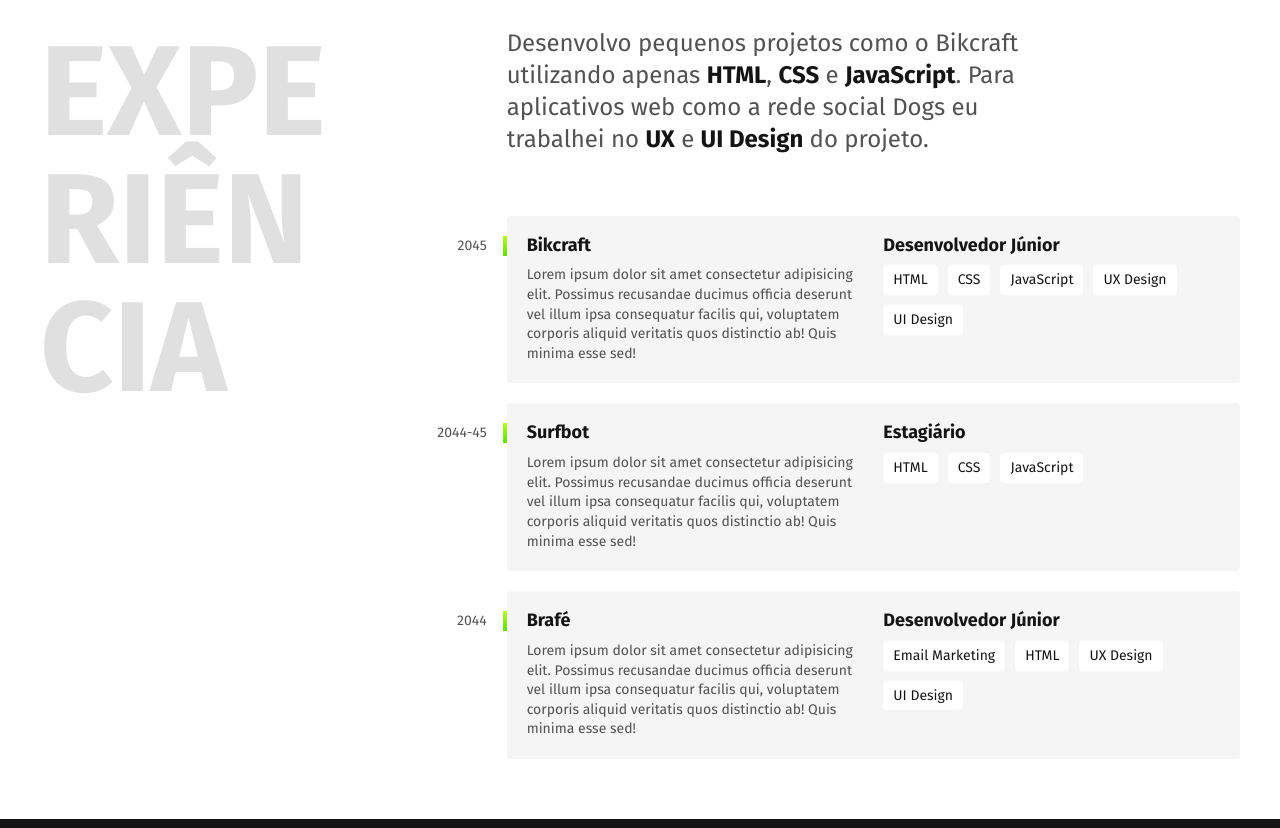
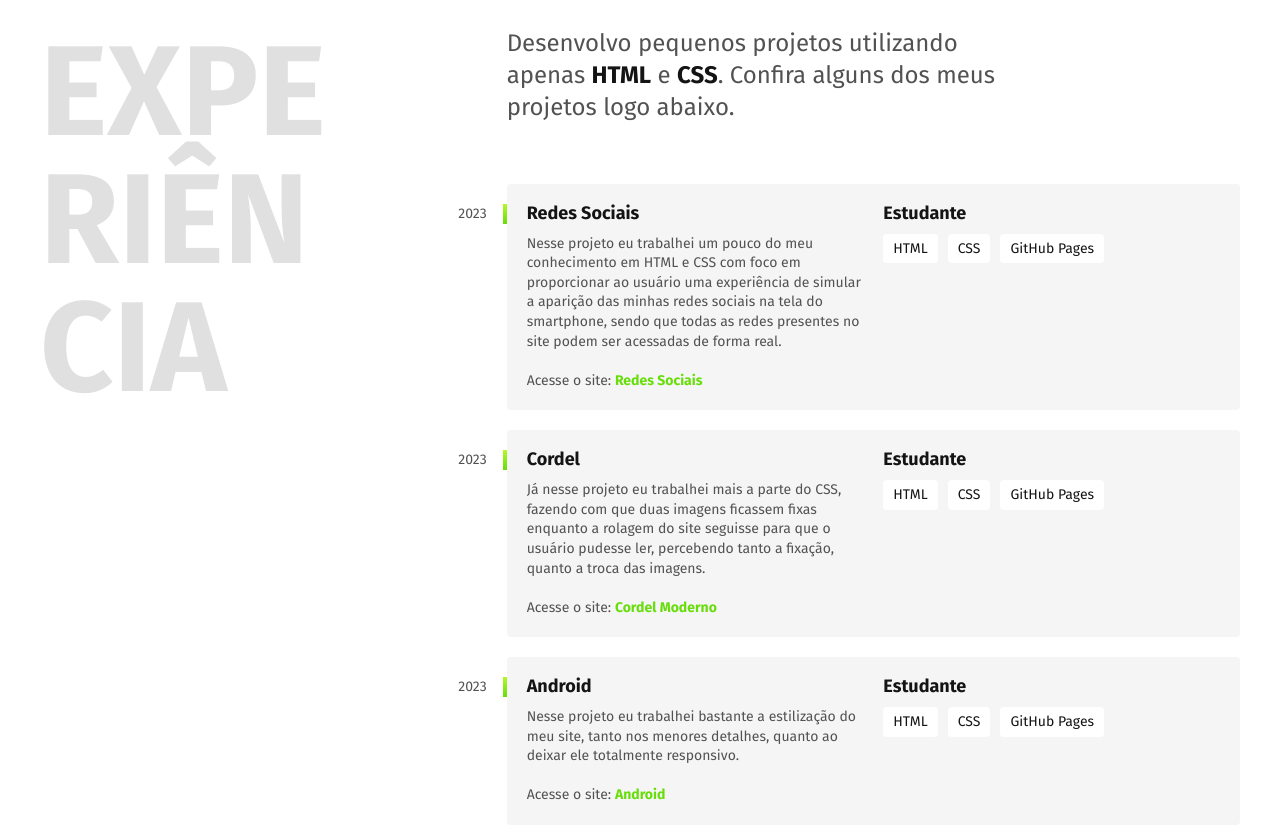
Before and after one commit to brcsilveira/brcsilveira.github.io, a plain HTML site: page index.html in a window 1280 px wide. Shown: the part 560-1388 px from the top of the page. Drawn offline with Linux system fonts and the light colour scheme.

Commit message:
Experiência

```diff
--- a/css/experiencia.css
+++ b/css/experiencia.css
@@ -67,6 +67,12 @@
   color: #525252;
 }
 
+.empresa-texto a {
+  text-decoration: none;
+  color: #67dd0a;
+  font-weight: bold;
+}
+
 .empresa-habilidade {
   display: flex;
   flex-wrap: wrap;
--- a/index.html
+++ b/index.html
@@ -36,47 +36,53 @@
   <section class="experiencia" id="experiencia" aria-label="Experiência">
     <h2 class="subtitulo">Experiência</h2>
     <div>
-      <p class="experiencia-texto">Desenvolvo pequenos projetos como o Bikcraft utilizando apenas <strong>HTML</strong>, <strong>CSS</strong> e <strong>JavaScript</strong>. Para aplicativos web como a rede social Dogs eu trabalhei no <strong>UX</strong> e <strong>UI Design</strong> do projeto.</p>
+      <p class="experiencia-texto">Desenvolvo pequenos projetos utilizando apenas <strong>HTML</strong> e <strong>CSS</strong><!--<strong>JavaScript</strong>-->. Confira alguns dos meus projetos logo abaixo.
 
       <div class="empresa">
-        <span class="empresa-ano">2045</span>
-        <h3 class="empresa-titulo">Bikcraft</h3>
-        <span class="empresa-titulo">Desenvolvedor Júnior</span>
-        <p class="empresa-texto">Lorem ipsum dolor sit amet consectetur adipisicing elit. Possimus recusandae ducimus officia deserunt vel illum ipsa consequatur facilis qui, voluptatem corporis aliquid veritatis quos distinctio ab! Quis minima esse sed!</p>
+        <span class="empresa-ano">2023</span>
+        <h3 class="empresa-titulo">Redes Sociais</h3>
+        <span class="empresa-titulo">Estudante</span>
+        <p class="empresa-texto">Nesse projeto eu trabalhei um pouco do meu conhecimento em HTML e CSS com foco em proporcionar ao usuário uma experiência de simular a aparição das minhas redes sociais na tela do smartphone, sendo que todas as redes presentes no site podem ser acessadas de forma real.
+          <br><br>
+          Acesse o site: <a href="https://brcsilveira.github.io/projeto-social/" target="_blank">Redes Sociais</a>
+        </p>
 
         <ul class="empresa-habilidade">
           <li>HTML</li>
           <li>CSS</li>
-          <li>JavaScript</li>
-          <li>UX Design</li>
-          <li>UI Design</li>
+          <li>GitHub Pages</li>
         </ul>
       </div>
 
       <div class="empresa">
-        <span class="empresa-ano">2044-45</span>
-        <h3 class="empresa-titulo">Surfbot</h3>
-        <span class="empresa-titulo">Estagiário</span>
-        <p class="empresa-texto">Lorem ipsum dolor sit amet consectetur adipisicing elit. Possimus recusandae ducimus officia deserunt vel illum ipsa consequatur facilis qui, voluptatem corporis aliquid veritatis quos distinctio ab! Quis minima esse sed!</p>
+        <span class="empresa-ano">2023</span>
+        <h3 class="empresa-titulo">Cordel</h3>
+        <span class="empresa-titulo">Estudante</span>
+        <p class="empresa-texto">Já nesse projeto eu trabalhei mais a parte do CSS, fazendo com que duas imagens ficassem fixas enquanto a rolagem do site seguisse para que o usuário pudesse ler, percebendo tanto a fixação, quanto a troca das imagens.
+          <br><br>
+          Acesse o site: <a href="https://brcsilveira.github.io/projeto-cordel/" target="_blank">Cordel Moderno</a>
+        </p>
 
         <ul class="empresa-habilidade">
           <li>HTML</li>
           <li>CSS</li>
-          <li>JavaScript</li>
+          <li>GitHub Pages</li>
         </ul>
       </div>
 
       <div class="empresa">
-        <span class="empresa-ano">2044</span>
-        <h3 class="empresa-titulo">Brafé</h3>
-        <span class="empresa-titulo">Desenvolvedor Júnior</span>
-        <p class="empresa-texto">Lorem ipsum dolor sit amet consectetur adipisicing elit. Possimus recusandae ducimus officia deserunt vel illum ipsa consequatur facilis qui, voluptatem corporis aliquid veritatis quos distinctio ab! Quis minima esse sed!</p>
+        <span class="empresa-ano">2023</span>
+        <h3 class="empresa-titulo">Android</h3>
+        <span class="empresa-titulo">Estudante</span>
+        <p class="empresa-texto">Nesse projeto eu trabalhei bastante a estilização do meu site, tanto nos menores detalhes, quanto ao deixar ele totalmente responsivo.
+          <br><br>
+          Acesse o site: <a href="https://brcsilveira.github.io/projeto-android/" target="_blank">Android</a>
+        </p>
 
         <ul class="empresa-habilidade">
-          <li>Email Marketing</li>
           <li>HTML</li>
-          <li>UX Design</li>
-          <li>UI Design</li>
+          <li>CSS</li>
+          <li>GitHub Pages</li>
         </ul>
       </div>
     </div>
```
Also changed, not shown: css/style.min.css.
